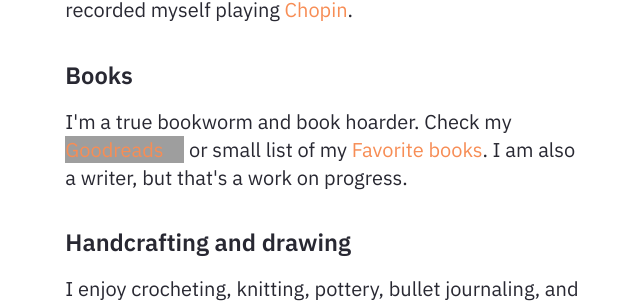
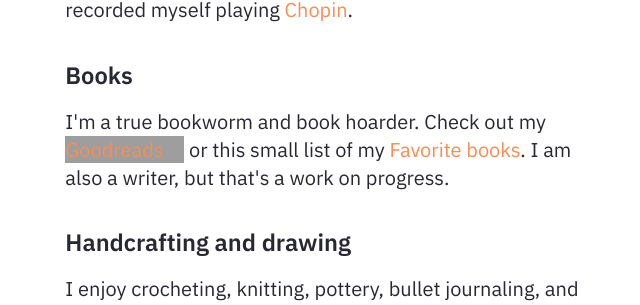
Before and after one commit to nurianav/nurianav.github.io, a Jekyll site: the page built from _posts/2023-07-19-about.md, in a window 1280 px wide, cut to the strip 1144-1449 px from the top of the page. Shown: the whole strip, without its empty margins (313-953 px from the left). Built offline with Jekyll 4.4.1, drawn with Linux system fonts in a browser that asks for light colours; grey boxes are pictures that could not be loaded.

```diff
--- a/_posts/2023-07-19-about.md
+++ b/_posts/2023-07-19-about.md
@@ -20,7 +20,7 @@ I've been playing the piano for as long as I can remember. It's one of my favori
 
 #### Books
 
-I'm a true bookworm and book hoarder. Check my [Goodreads](https://www.goodreads.com/user/show/13779947-n-ria) or small list of my [[Favorite books]]. I am also a writer, but that's a work on progress.
+I'm a true bookworm and book hoarder. Check out my [Goodreads](https://www.goodreads.com/user/show/13779947-n-ria) or this small list of my [[Favorite books]]. I am also a writer, but that's a work on progress.
 
 
 #### Handcrafting and drawing
```
Also changed, not shown: _posts/2023-07-19-chopin.md (+1 -1 lines).
